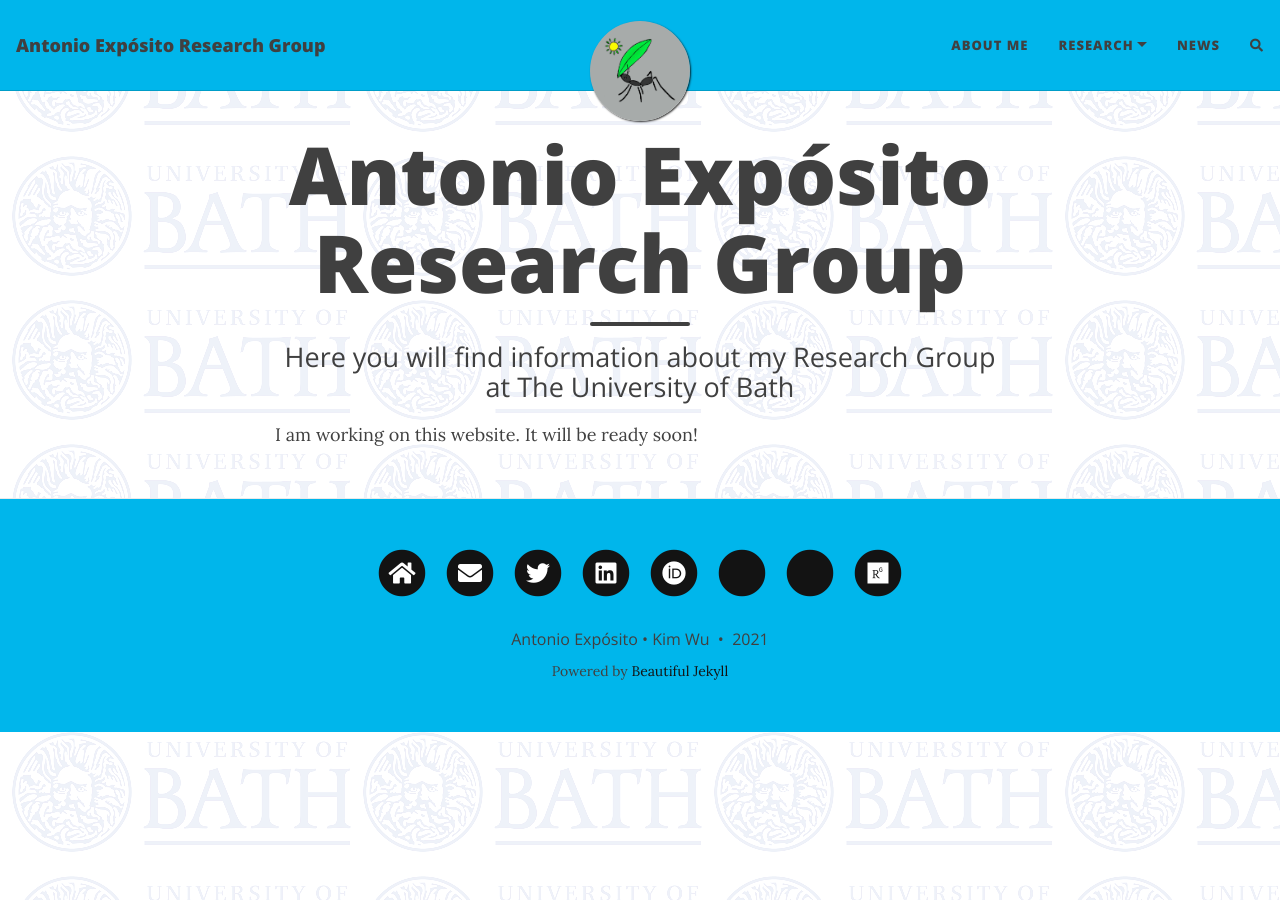
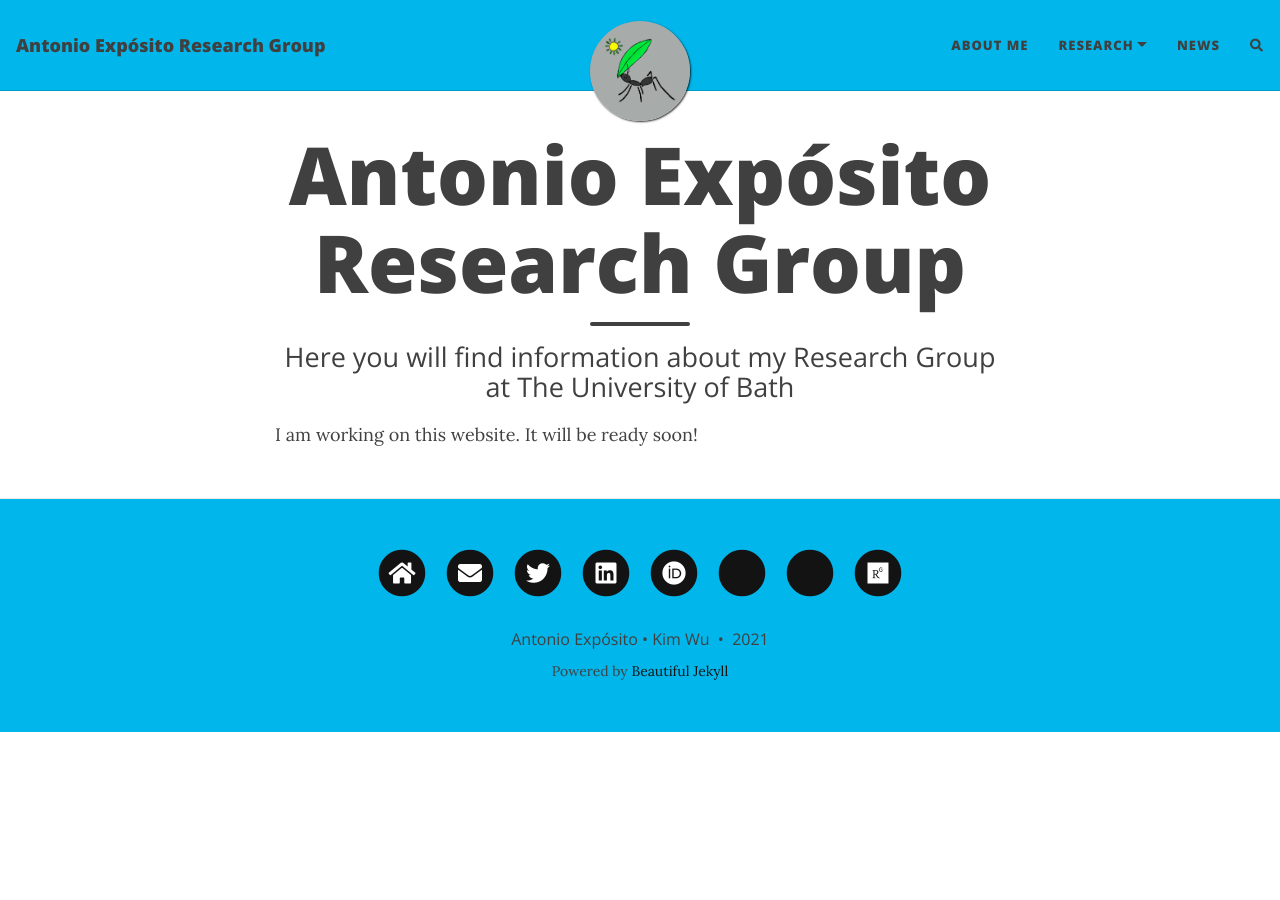
Before and after one commit to AntonioJExposito/AntonioJExposito.github.io, a Jekyll site: the page built from index.html, in a window 1280 px wide. Built offline with Jekyll 4.4.1, drawn with Linux system fonts in a browser that asks for light colours; nearby versions of some CDN libraries; the list of posts is cut into pages by our own code; comment, search, counter and statistics services are not loaded; a style sheet for code colours, icons or effects is not loaded.

Commit message:
Update _config.yml

```diff
--- a/_config.yml
+++ b/_config.yml
@@ -120,7 +120,7 @@ footer-link-col: "#131313"
 
 #navbar-img: "/assets/img/bgimage.png"
 #footer-img: "/assets/img/bgimage.png"
-page-img: "assets/img/Picture1.png"
+#page-img: "assets/img/Picture1.png"
 
 # Suggest a colour for mobile browsers to use as the browser's theme. This is only supported by a few mobile browsers.
 mobile-theme-col: "#0085A1"
```
